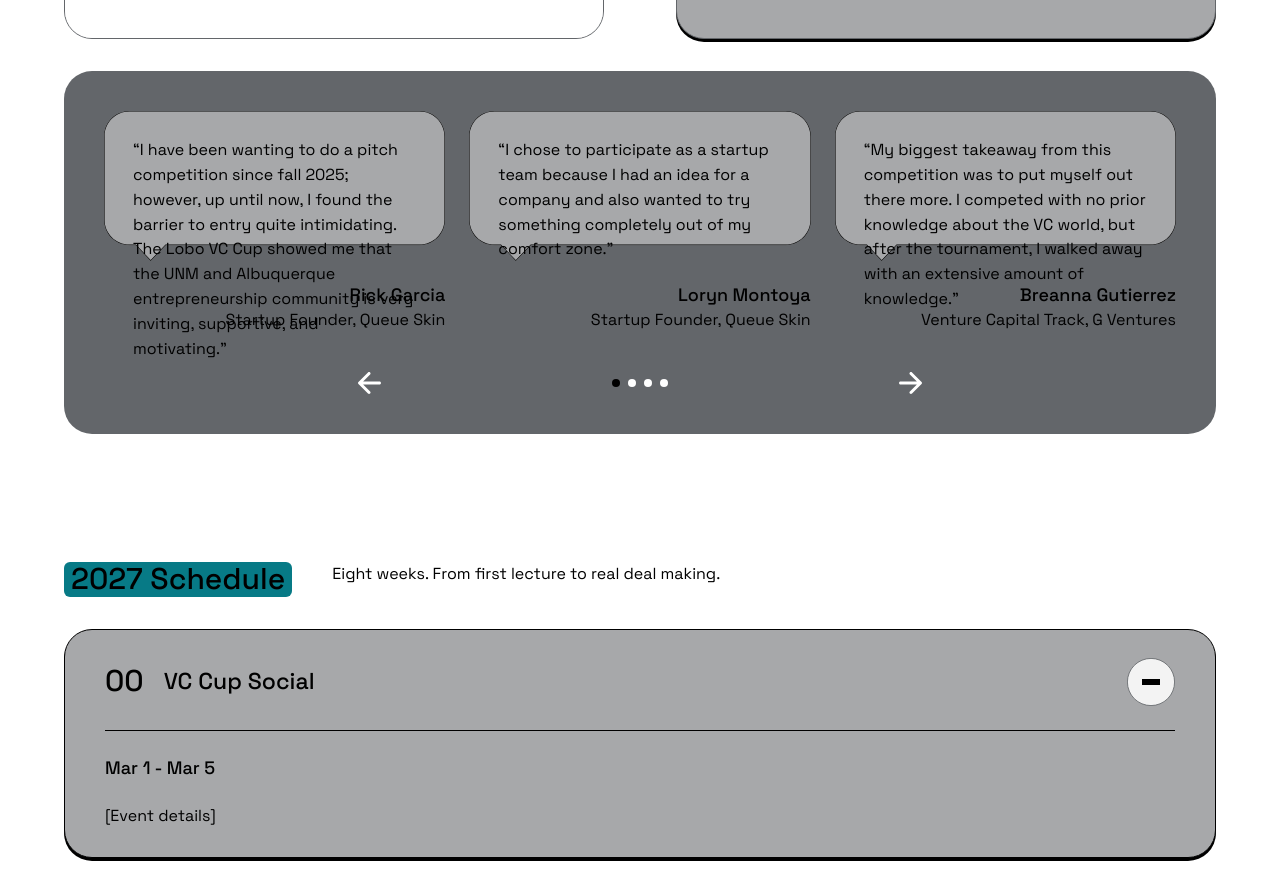
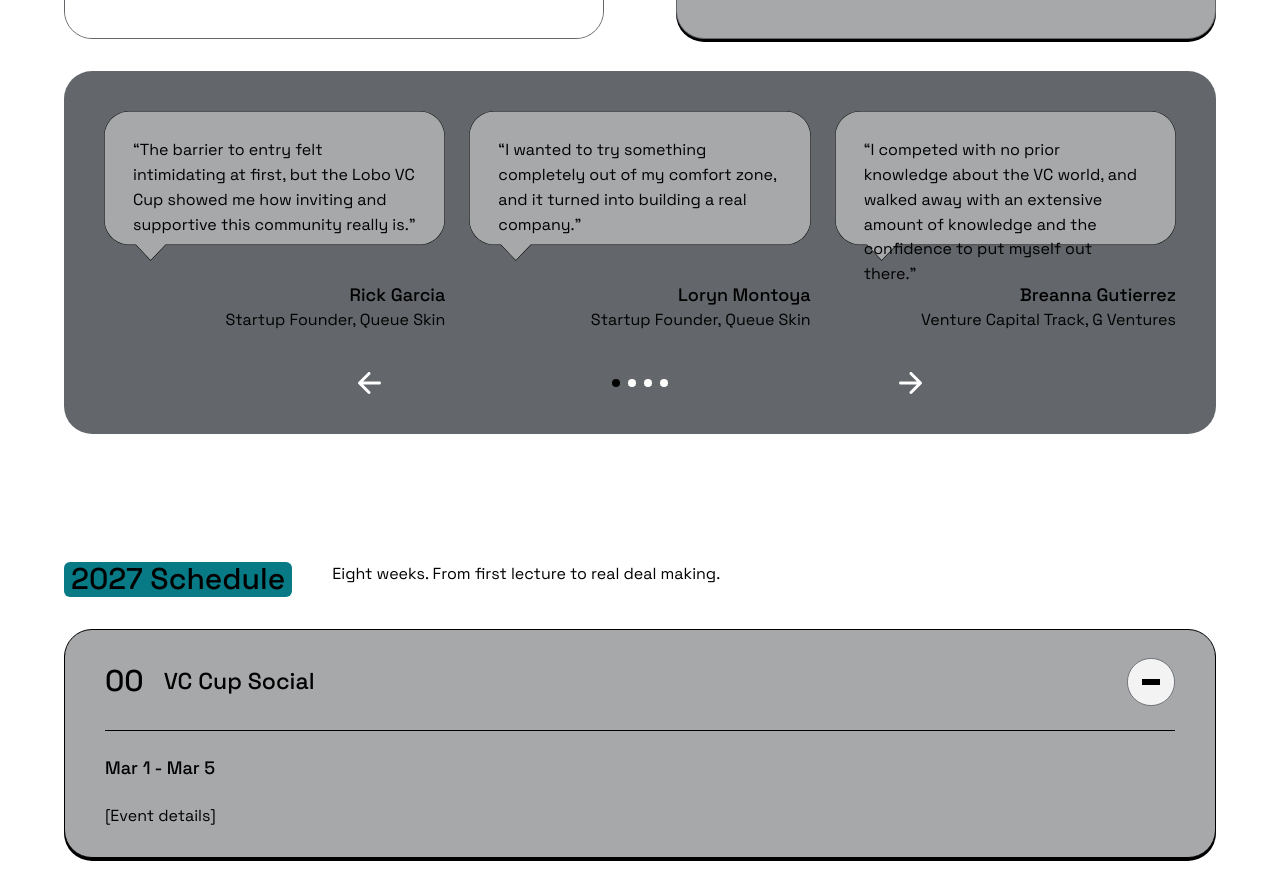
Before and after one commit to rickwgarcia/lobovccup, a React (Vite) app: page / in a window 1280 px wide. Shown: the part 3120-4006 px from the top of the page. Built offline with nearby package versions, Linux system fonts and the light colour scheme.

Commit message:
shortened quotes

```diff
--- a/src/data/testimonials.ts
+++ b/src/data/testimonials.ts
@@ -4,15 +4,14 @@ export const testimonials: Testimonial[] = [
   {
     id: 'testimonial-rick-garcia',
     quote:
-      'I have been wanting to do a pitch competition since fall 2025; however, up until now, I found the barrier to entry quite intimidating. The Lobo VC Cup showed me that the UNM and Albuquerque entrepreneurship community is very inviting, supportive, and motivating.',
+      'The barrier to entry felt intimidating at first, but the Lobo VC Cup showed me how inviting and supportive this community really is.',
     name: 'Rick Garcia',
     title: 'Startup Founder, Queue Skin',
     rating: 5,
   },
   {
     id: 'testimonial-loryn-montoya',
-    quote:
-      'I chose to participate as a startup team because I had an idea for a company and also wanted to try something completely out of my comfort zone.',
+    quote: 'I wanted to try something completely out of my comfort zone, and it turned into building a real company.',
     name: 'Loryn Montoya',
     title: 'Startup Founder, Queue Skin',
     rating: 5,
@@ -20,15 +19,14 @@ export const testimonials: Testimonial[] = [
   {
     id: 'testimonial-breanna-gutierrez',
     quote:
-      'My biggest takeaway from this competition was to put myself out there more. I competed with no prior knowledge about the VC world, but after the tournament, I walked away with an extensive amount of knowledge.',
+      'I competed with no prior knowledge about the VC world, and walked away with an extensive amount of knowledge and the confidence to put myself out there.',
     name: 'Breanna Gutierrez',
     title: 'Venture Capital Track, G Ventures',
     rating: 5,
   },
   {
     id: 'testimonial-rocky-guerrero',
-    quote:
-      'The most rewarding aspect of the competition was the networking. I got to meet a lot of people through the event including some of the mentors on the VC side.',
+    quote: 'The most rewarding part was the networking. I met so many people, including mentors, along the way.',
     name: 'Rocky Guerrero',
     title: 'Venture Capital Track, G Ventures',
     rating: 5,
```
